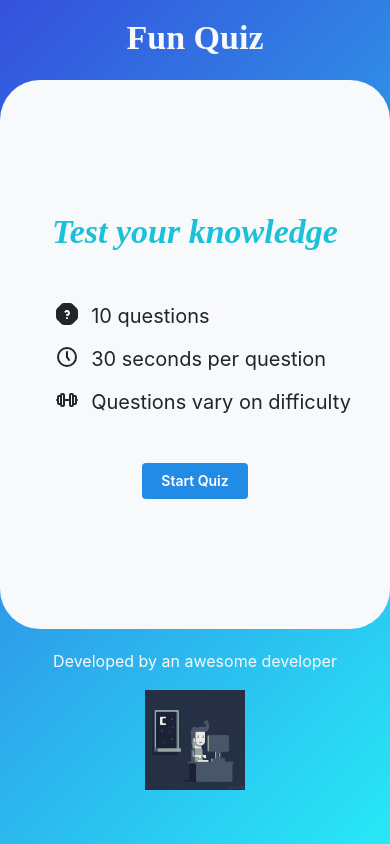
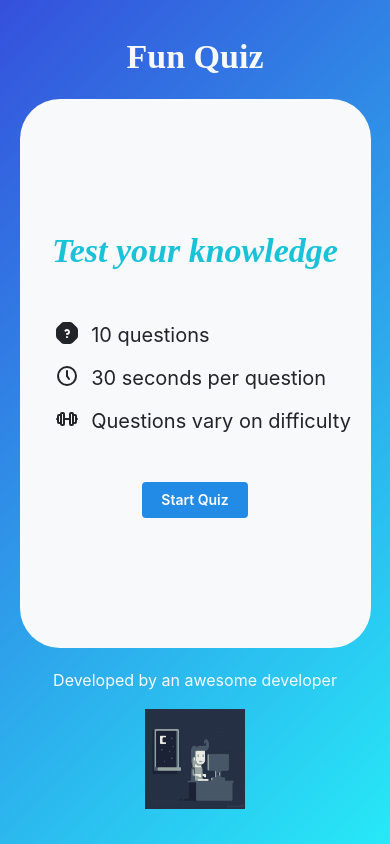
Before and after one commit to JustBecerra/QuizTime, a Next.js app: page / in a window 390 px wide. Built offline with nearby package versions, Linux system fonts and the light colour scheme.

Commit message:
add responsiveness for desktop

```diff
--- a/app/page.tsx
+++ b/app/page.tsx
@@ -11,6 +11,8 @@ export default async function HomePage() {
       style={{
         background: "linear-gradient(135deg, #3550DC, #27E9F7)",
         height: "100vh",
+        justifyContent: "center",
+        alignItems: "center",
       }}
     >
       <Header />
--- a/components/maininfocard/index.tsx
+++ b/components/maininfocard/index.tsx
@@ -1,18 +1,11 @@
 "use client";
-import {
-  Button,
-  Container,
-  Flex,
-  Title,
-  List,
-  rem,
-  Center,
-} from "@mantine/core";
+import { Button, Flex, Title, List, rem } from "@mantine/core";
 import {
   IconBarbell,
   IconClockHour5,
   IconHelpOctagonFilled,
 } from "@tabler/icons-react";
+import { theme } from "../../theme";
 
 export const Maininfocard = () => {
   const questionIcon = (
@@ -27,7 +20,7 @@ export const Maininfocard = () => {
   return (
     <Flex
       bg="gray.0"
-      w="100%"
+      w={{ base: "90%", md: "30%" }}
       h="65vh"
       style={{
         borderRadius: "2.5rem",
--- a/theme.ts
+++ b/theme.ts
@@ -4,6 +4,13 @@ import { createTheme } from "@mantine/core";
 
 export const theme = createTheme({
   /* Put your mantine theme override here */
+  breakpoints: {
+    xs: "30em",
+    sm: "48em",
+    md: "64em",
+    lg: "74em",
+    xl: "90em",
+  },
   colors: {
     deepBlue: [
       "#7AD1DD",
```
